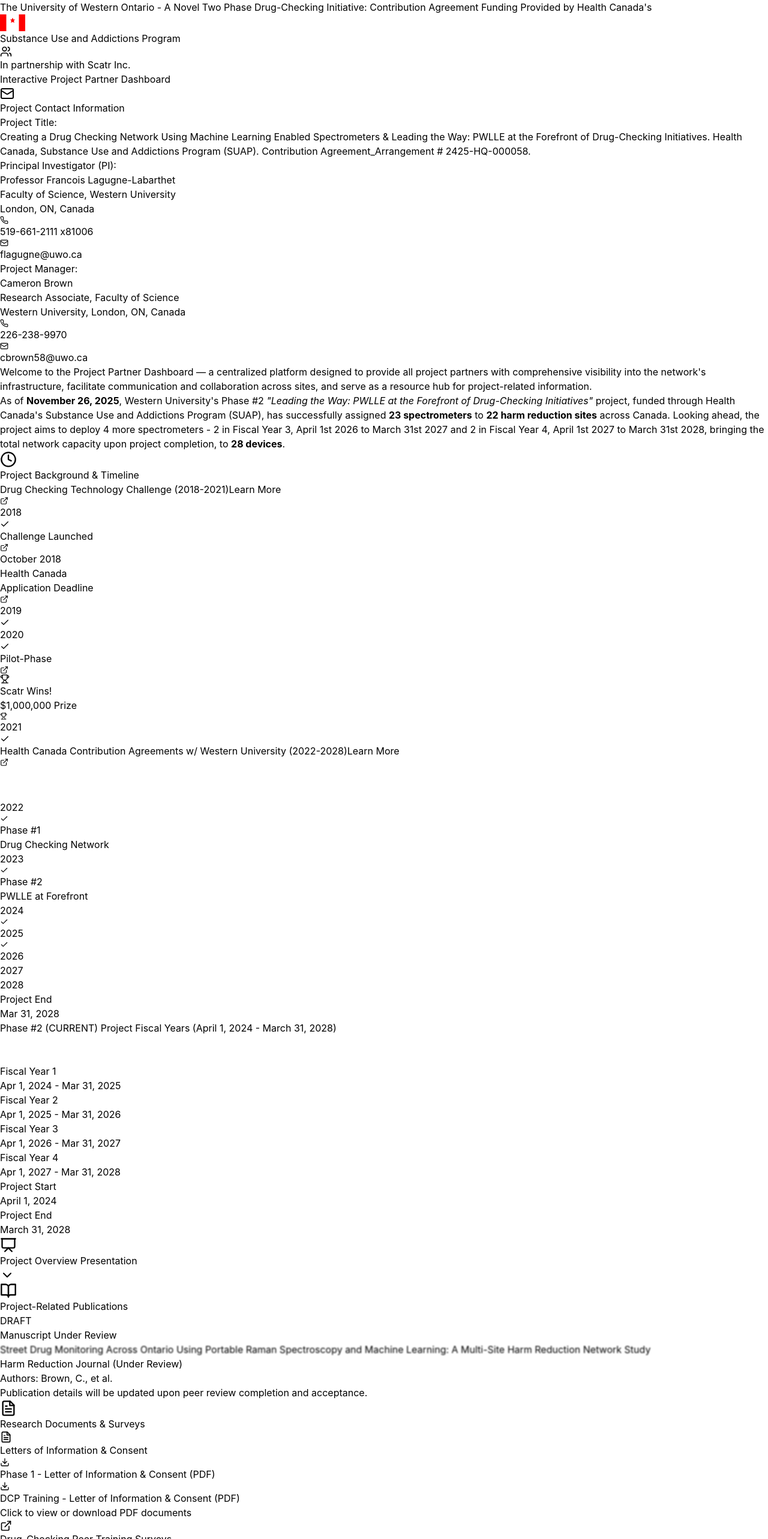
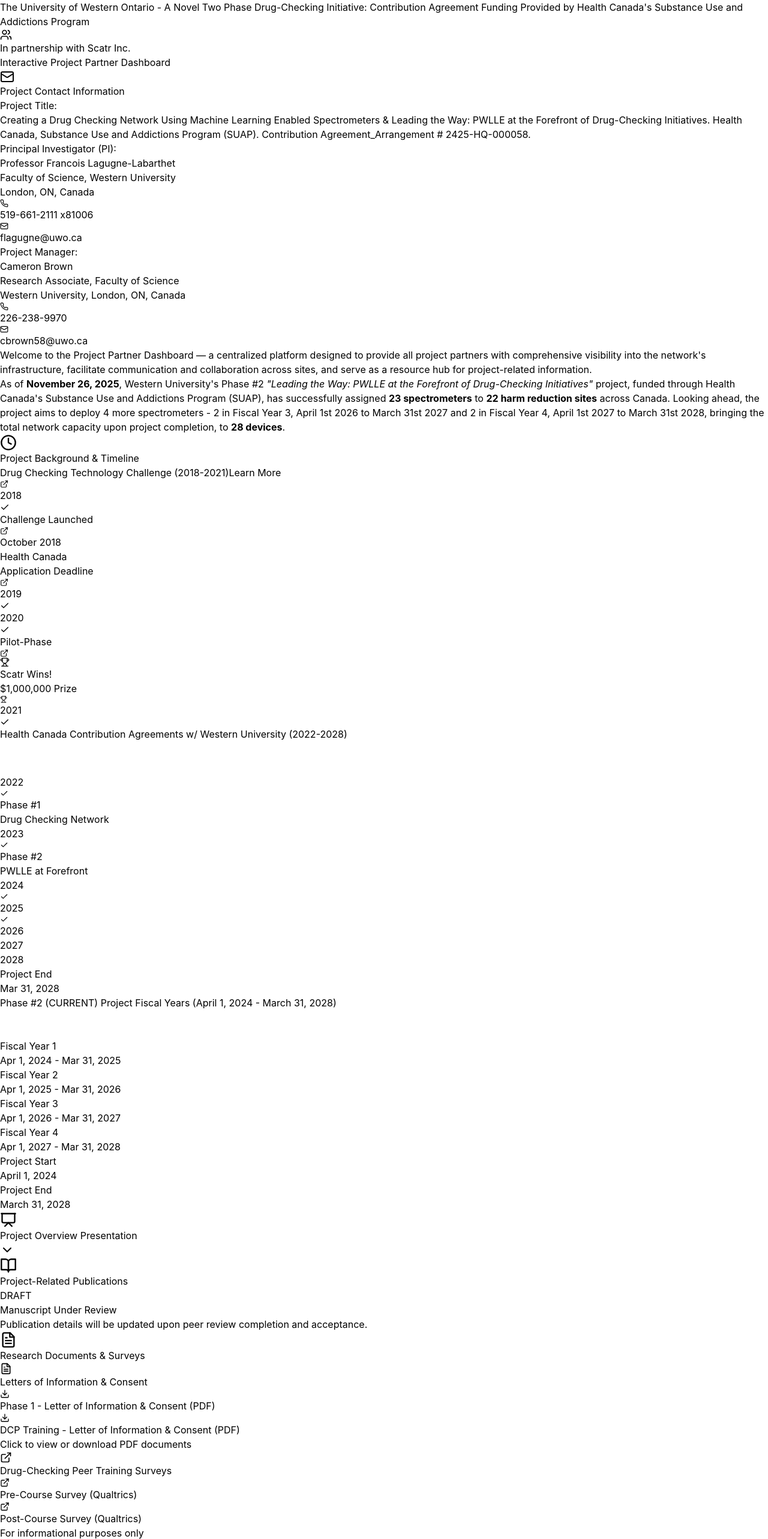
Before and after one commit to cameronmbrown9-eng/partner-dashboard-partners, a React (Vite) app: page / in a window 1280 px wide. Shown: the top 2566 px of the page at 60% size. Built offline with nearby package versions, Linux system fonts and the light colour scheme; grey boxes are pictures that could not be loaded.

Commit message:
Remove manuscript details, HC Learn More link, and Canadian flag from title

```diff
--- a/src/App.jsx
+++ b/src/App.jsx
@@ -181,13 +181,6 @@
         </div>
         <div className="relative z-10">
           <div className="font-bold text-lg text-gray-800 mb-2">Manuscript Under Review</div>
-          <div className="text-gray-600 italic mb-4" style={{ filter: 'blur(1px)' }}>
-            Street Drug Monitoring Across Ontario Using Portable Raman Spectroscopy and Machine Learning: A Multi-Site Harm Reduction Network Study
-          </div>
-          <div className="text-sm text-gray-500">
-            <div>Harm Reduction Journal (Under Review)</div>
-            <div className="mt-2">Authors: Brown, C., et al.</div>
-          </div>
         </div>
       </div>
       <p className="text-sm text-gray-600 mt-4 text-center italic">
@@ -437,9 +430,8 @@
               </div>
             </div>
             <div className="mt-8 mb-8">
-              <h3 className="text-xl font-bold text-purple-900 mb-4 flex items-center gap-2">
+              <h3 className="text-xl font-bold text-purple-900 mb-4">
                 Health Canada Contribution Agreements w/ Western University (2022-2028)
-                <a href={challengeUrl} target="_blank" rel="noopener noreferrer" className="bg-purple-600 text-white px-3 py-1 rounded-full text-sm hover:bg-purple-700 flex items-center gap-1">Learn More <ExternalLink size={14} /></a>
               </h3>
               <div className="relative pt-12">
                 <div className="absolute top-0 flex flex-col items-center z-10" style={{ left: `${hcProgressPercent}%`, transform: 'translateX(-50%)' }}>
@@ -678,7 +670,7 @@
     <div className="min-h-screen bg-gradient-to-br from-purple-50 via-white to-purple-50">
       <div className="bg-gradient-to-r from-purple-700 via-purple-600 to-purple-800 text-white p-6 shadow-2xl">
         <div className="text-center">
-          <h1 className="text-3xl md:text-4xl lg:text-5xl font-bold leading-tight">The University of Western Ontario - A Novel Two Phase Drug-Checking Initiative: Contribution Agreement Funding Provided by Health Canada's<CanadianFlag size={28} /> Substance Use and Addictions Program</h1>
+          <h1 className="text-3xl md:text-4xl lg:text-5xl font-bold leading-tight">The University of Western Ontario - A Novel Two Phase Drug-Checking Initiative: Contribution Agreement Funding Provided by Health Canada's Substance Use and Addictions Program</h1>
           <p className="text-lg flex items-center justify-center gap-2 mt-4"><Users size={20} />In partnership with <span className="text-sky-300 font-bold">Scatr Inc.</span></p>
         </div>
       </div>
```
